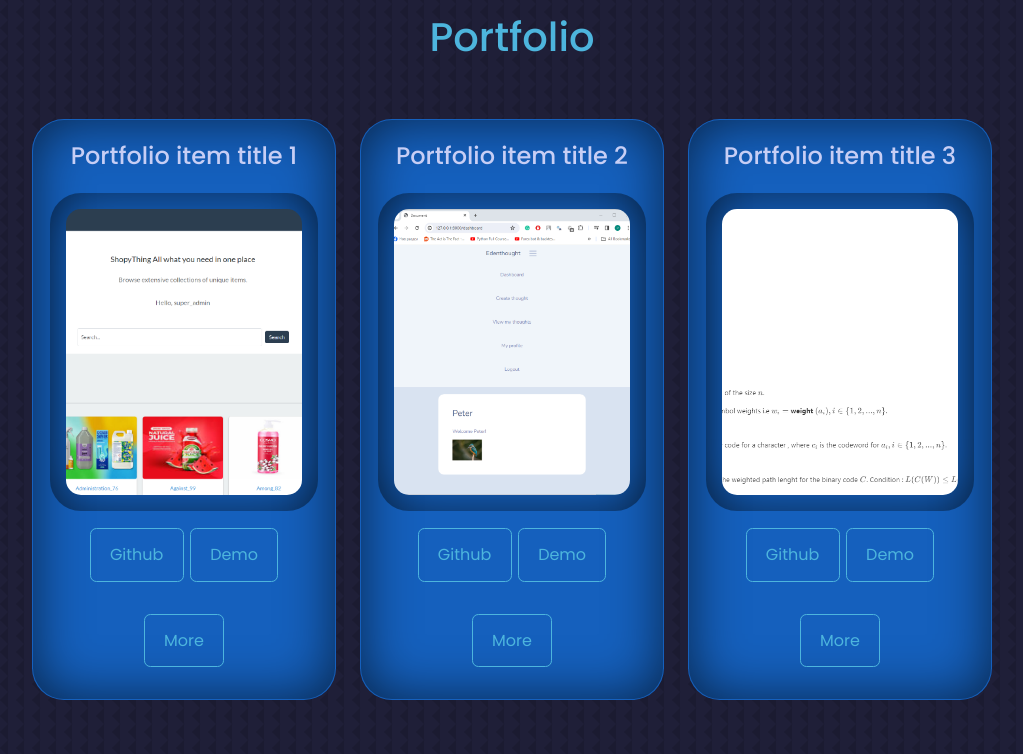
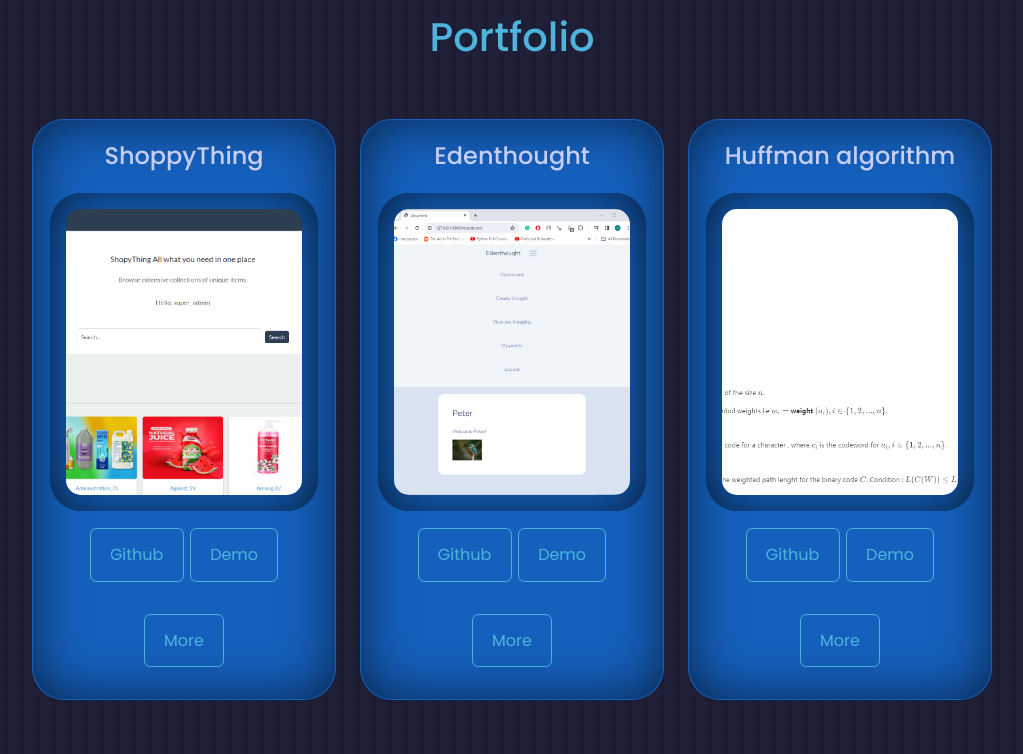
Before and after one commit to nikthe883/react-js-portfolio, a React (Create React App) app: page / in a window 1280 px wide. Shown: the part 2380-3134 px from the top of the page, without its empty margins (128-1151 px from the left). Built offline with nearby package versions, Linux system fonts and the light colour scheme.

Commit message:
update in projects

```diff
--- a/src/components/portfolio/Portfolio.jsx
+++ b/src/components/portfolio/Portfolio.jsx
@@ -8,10 +8,10 @@ import IMG4 from '../../assets/wolf.PNG'
 
 
 const data = [
-  {title: "Portfolio item title 1", img: IMG1, github:"https://github.com/nikthe883/Django-Thought-Project", content:"Show more 111333331111", demo:"https://github.com/" },
-  {title: "Portfolio item title 2", img: IMG2, github:"https://github.com/", content:"Show more 2223333333222", demo:"https://github.com/" },
-  {title: "Portfolio item title 3", img: IMG3, github:"https://github.com/", content:"Show more 32333332222", demo:"https://github.com/" },
-  {title: "Portfolio item title 4", img: IMG4, github:"https://github.com/", content:"Show more 423333332222", demo:"https://github.com/" },
+  {title: "ShoppyThing", img: IMG1, github:"https://github.com/nikthe883/dev", content:"Django ecommerce  project", demo:"https://testdjango.nikthe.tech/" },
+  {title: "Edenthought", img: IMG2, github:"https://github.com/nikthe883/Django-Thought-Project", content:"Django blog project", demo:"https://github.com/nikthe883/Django-Thought-Project" },
+  {title: "Huffman algorithm", img: IMG3, github:"https://github.com/nikthe883/huffman-project", content:"Huffman compression algorithm research", demo:"https://github.com/nikthe883/huffman-project" },
+  {title: "Wolfenstein", img: IMG4, github:"https://github.com/nikthe883/WolfensteinLikeCopy", content:"2.5D Wolfenstein like copy written in Python", demo:"https://github.com/nikthe883/WolfensteinLikeCopy" },
 ];
 
 
```
Also changed, not shown: src/assets/9c.jpg (added).
